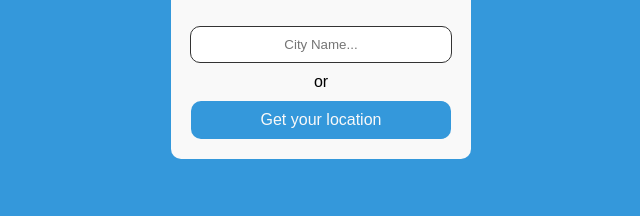
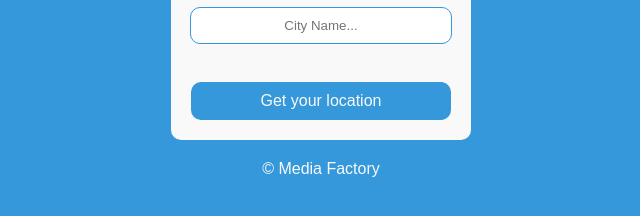
Before and after one commit to nundaabias/-Weather-App-in-JavaScript, a plain HTML site: page index.html in a window 1280 px wide. Shown: the part 444-660 px from the top of the page, without its empty margins (319-959 px from the left). Drawn offline with Linux system fonts and the light colour scheme.

Commit message:
added the copy tag

```diff
--- a/css/style.scss
+++ b/css/style.scss
@@ -12,11 +12,20 @@ body {
   padding: 0;
   font-family: Arial, Helvetica, sans-serif;
   display: flex;
+  flex-direction: column;
+  gap: 20px;
   width: 100%;
   height: 100vh;
+  max-height: 100vh;
   align-items: center;
   justify-content: center;
   background-color: var(--primary);
+  color: var(--white);
+
+  a {
+    text-decoration: none;
+    color: var(--white);
+  }
 }
 
 .active {
@@ -114,14 +123,14 @@ body {
       input {
         width: 100%;
         padding: 10px 0;
-        border: 1px solid #333;
+        border: 1px solid var(--primary);
         border-radius: 10px;
         text-align: center;
         outline: none;
       }
 
       input[type="text"]:focus {
-        border: 1px solid var(--primary);
+        border: 1px solid var(--primary-darker);
       }
 
       .divider {
--- a/index.html
+++ b/index.html
@@ -90,6 +90,7 @@
         </div>
       </div>
     </div>
+    <footer>&copy; <a href="https://github.com/nundaabias/" target="_blank" rel="Weather App">Media Factory</a></footer>
   </body>
   <script type="module" src="./js/main.js"></script>
 </html>
```
Also changed, not shown: css/style.css, 1 other file.
